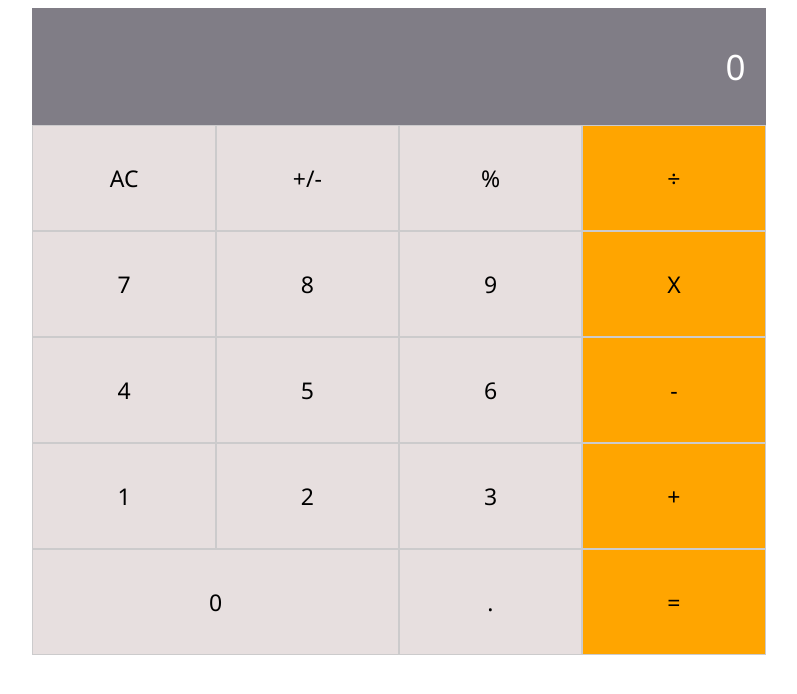
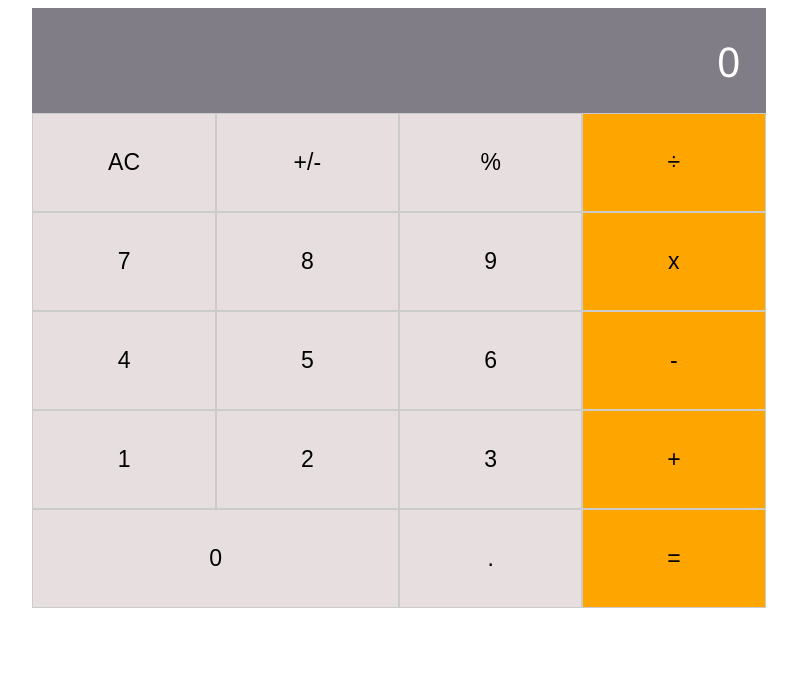
Before and after one commit to Milypm/calculator-app, a React (Create React App) app: page / in a window 1280 px wide. Shown: the top 694 px of the page, without its empty margins (241-1038 px from the left). Built offline with nearby package versions, Linux system fonts and the light colour scheme.

Commit message:
Refactor, styling

```diff
--- a/src/components/App.js
+++ b/src/components/App.js
@@ -1,6 +1,6 @@
 import Display from './Display';
 import ButtonPanel from './ButtonPanel';
-import calculate from '../logic/calculate';
+// import calculate from '../logic/calculate';
 
 const App = () => (
   <>
--- a/src/components/Button.js
+++ b/src/components/Button.js
@@ -2,12 +2,12 @@ import PropTypes from 'prop-types';
 import '../style/style.css';
 
 const Button = ({ btnName }) => {
-  const color = btnName === '÷' || btnName === 'X' || btnName === '-' || btnName === '+' || btnName === '=' ? 'orange' : 'grey';
+  const color = btnName === '÷' || btnName === 'x' || btnName === '-' || btnName === '+' || btnName === '=' ? 'orange' : 'grey';
   const width = btnName === '0' ? 'large' : 'normal';
   return (
-    <div className={`button-container ${color} ${width}`}>
-      <p>{btnName}</p>
-    </div>
+    <button type="button" className={`button-container ${color} ${width}`}>
+      <span>{btnName}</span>
+    </button>
   );
 };
 
--- a/src/components/ButtonPanel.js
+++ b/src/components/ButtonPanel.js
@@ -14,7 +14,7 @@ const ButtonPanel = () => (
       <Button btnName="7" />
       <Button btnName="8" />
       <Button btnName="9" />
-      <Button btnName="X" />
+      <Button btnName="x" />
     </div>
     <div className="btns-row">
       <Button btnName="4" />
--- a/src/logic/calculate.js
+++ b/src/logic/calculate.js
@@ -1,11 +1,7 @@
-function calculate({ calcObj, btnName }) {
+// import operate from './operate';
 
-}
-
-const calcObj = {
-  total: 0,
-  next: '',
-  operation: ''
-}
+const calculate = ({ calcObj, btnName }) => {
+  // const { total, next, operation} = calcObj;
+};
 
 export default calculate;
--- a/src/logic/operate.js
+++ b/src/logic/operate.js
@@ -1,5 +1,7 @@
-import Big from 'big.js';
+// import Big from 'big.js';
 
-function operate({ numberOne, numberTwo, operation }) {
+const operate = ({ numberOne, numberTwo, operation }) => {
 
 };
+
+export default operate;
--- a/src/style/style.css
+++ b/src/style/style.css
@@ -9,20 +9,23 @@
   background-color: rgb(128, 125, 134);
   display: flex;
   justify-content: flex-end;
+  align-items: center;
   color: #fff;
   margin: 0;
   padding: 0;
+  height: 105px;
 }
 
 .display-container p {
-  margin-right: 20px;
+  margin: 0;
+  margin-right: 25px;
   padding: 0;
+  font-size: 41px;
 }
 
 .btnPanel-container {
   margin: 0;
   width: 100%;
-  font-size: 23px;
 }
 
 .btns-row {
@@ -35,7 +38,8 @@
   justify-content: center;
   color: #000;
   border: 1px solid rgb(204, 203, 204);
-  padding: 13px 0;
+  padding: 35px 0;
+  font-size: 23px;
 }
 
 .grey {
@@ -51,5 +55,5 @@
 }
 
 .large {
-  width: 50.2%;
+  width: 50%;
 }
```
